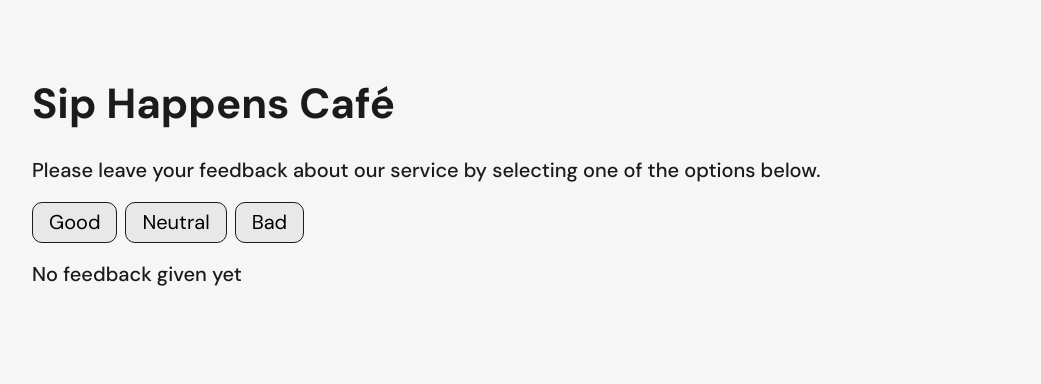
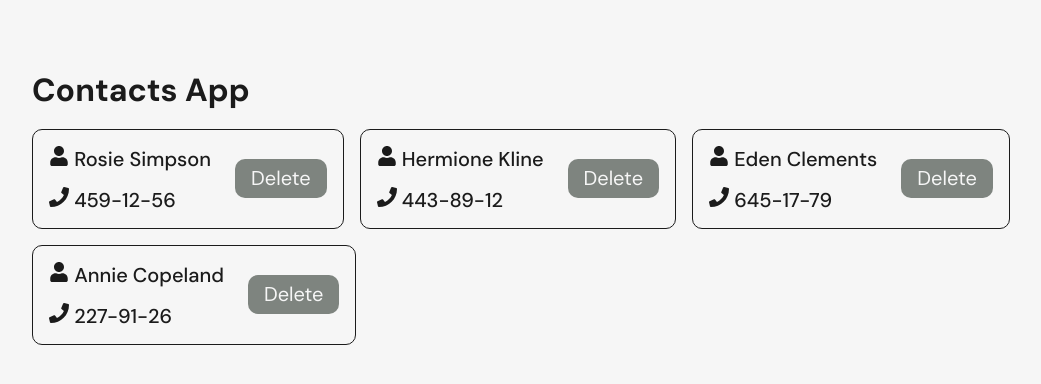
Before and after one commit to VPresich/my-react-template, a React (Vite) app: page / in a window 1280 px wide. Shown: the top 384 px of the page, without its empty margins (0-1041 px from the left). Built offline with nearby package versions, Linux system fonts and the light colour scheme.

Commit message:
Add Contact, ContactsList components

```diff
--- a/src/jsx/components/App.jsx
+++ b/src/jsx/components/App.jsx
@@ -1,52 +1,45 @@
-import { useState, useEffect } from 'react';
-
-import Description from './description/Description';
+import { useState } from 'react';
 import './App.css';
-import Options from './options/Options';
-import Feedback from './feedback/Feedback';
-import { KEY_LOCALSTORAGE } from '../localstorage/key-storage';
+import ContactList from './contacts-list/ContactsList';
+import contactsData from './contacts-list/contacts-data';
 
 const App = () => {
-  const initialReviews = {
-    good: 0,
-    neutral: 0,
-    bad: 0,
+  const [contacts, setContacts] = useState(contactsData);
+  //   const [filter, setFilter] = useState('');
+
+  //   // Додаємо новий контакт до списку
+  //   const handleAddContact = newContact => {
+  //     setContacts(prevContacts => [
+  //       ...prevContacts,
+  //       { ...newContact, id: Date.now() },
+  //     ]);
+  //   };
+
+  // Видаляємо контакт за його ідентифікатором
+  const handleDeleteContact = id => {
+    setContacts(prevContacts =>
+      prevContacts.filter(contact => contact.id !== id)
+    );
   };
 
-  const [reviews, setReviews] = useState(initialReviews);
-
-  const handleReview = type => {
-    setReviews(prevReviews => {
-      const newReviews = {
-        ...prevReviews,
-        [type]: prevReviews[type] + 1,
-      };
-      localStorage.setItem(KEY_LOCALSTORAGE, JSON.stringify(newReviews));
-      return newReviews;
-    });
-  };
-
-  const handleReset = () => {
-    setReviews(initialReviews);
-    localStorage.removeItem(KEY_LOCALSTORAGE);
-  };
-
-  useEffect(() => {
-    const storedReviews = JSON.parse(localStorage.getItem(KEY_LOCALSTORAGE));
-    if (storedReviews) {
-      setReviews(storedReviews);
-    }
-  }, []);
+  // Фільтрація контактів за ім'ям
+  //   const filteredContacts = contacts.filter(contact =>
+  //     contact.name.toLowerCase().includes(filter.toLowerCase())
+  //   );
 
   return (
     <div>
-      <Description />
-      <Options
-        onReview={handleReview}
-        onReset={handleReset}
-        reviews={reviews}
-      />
-      <Feedback reviews={reviews} />
+      <h1>Contacts App</h1>
+      {/* <ContactForm onAddContact={handleAddContact} />
+      <label>
+        Filter by Name:
+        <input
+          type="text"
+          value={filter}
+          onChange={e => setFilter(e.target.value)}
+        />
+      </label> */}
+      <ContactList contacts={contacts} onDeleteContact={handleDeleteContact} />
     </div>
   );
 };
--- /dev/null
+++ b/src/jsx/components/contacts-list/Contact.jsx
@@ -0,0 +1,25 @@
+import styles from './Contact.module.css';
+import { FaUser, FaPhone } from 'react-icons/fa';
+
+const Contact = ({ contact, onDeleteContact }) => {
+  return (
+    <li className={styles.contact} key={contact.id}>
+      <div className={styles.info}>
+        <p className={styles.name}>
+          <FaUser /> {contact.name}
+        </p>
+        <p className={styles.phone}>
+          <FaPhone /> {contact.number}
+        </p>
+      </div>
+      <button
+        className={styles.delete}
+        onClick={() => onDeleteContact(contact.id)}
+      >
+        Delete
+      </button>
+    </li>
+  );
+};
+
+export default Contact;
--- /dev/null
+++ b/src/jsx/components/contacts-list/Contact.module.css
@@ -0,0 +1,43 @@
+.contact {
+  display: flex;
+  align-items: center;
+  column-gap: 24px;
+  padding: 16px;
+  border-radius: 10px;
+  border: 1px solid var(--secondary-color);
+}
+
+.info {
+  display: flex;
+  flex-direction: column;
+}
+
+.name,
+.phone {
+  font-size: 20px;
+  font-weight: 500;
+  margin-bottom: 16px;
+}
+
+.delete {
+  cursor: pointer;
+  display: flex;
+  justify-content: center;
+  align-items: center;
+  padding-top: 8px;
+  padding-bottom: 8px;
+  padding-right: 16px;
+  padding-left: 16px;
+  border-radius: 10px;
+  color: var(--primary-color);
+  border: none;
+  background-color: var(--accent-color);
+  font-family: inherit;
+  font-size: 20px;
+  font-weight: 400;
+}
+
+.delete:hover,
+.delete:focus {
+  background-color: var(--btn-accent-color);
+}
--- /dev/null
+++ b/src/jsx/components/contacts-list/ContactsList.jsx
@@ -0,0 +1,18 @@
+import styles from './ContactsList.module.css';
+import Contact from './Contact';
+
+const ContactList = ({ contacts, onDeleteContact }) => {
+  return (
+    <ul className={styles['contacts-list']}>
+      {contacts.map(contact => (
+        <Contact
+          key={contact.id}
+          contact={contact}
+          onDeleteContact={onDeleteContact}
+        />
+      ))}
+    </ul>
+  );
+};
+
+export default ContactList;
--- /dev/null
+++ b/src/jsx/components/contacts-list/ContactsList.module.css
@@ -0,0 +1,6 @@
+.contacts-list {
+  margin-top: 20px;
+  display: flex;
+  flex-wrap: wrap;
+  gap: 16px;
+}
--- /dev/null
+++ b/src/jsx/components/contacts-list/contacts-data.js
@@ -0,0 +1,8 @@
+const contactsData = [
+  { id: 'id-1', name: 'Rosie Simpson', number: '459-12-56' },
+  { id: 'id-2', name: 'Hermione Kline', number: '443-89-12' },
+  { id: 'id-3', name: 'Eden Clements', number: '645-17-79' },
+  { id: 'id-4', name: 'Annie Copeland', number: '227-91-26' },
+];
+
+export default contactsData;
```
Also changed, not shown: src/jsx/components/AppFeedback.jsx (added, +52 -0 lines), src/jsx/components/loginform/LoginForm.jsx (added, +45 -0 lines), src/jsx/components/loginform/LoginForm.module.css (added, +76 -0 lines), src/jsx/components/options/option-handles.js (added, +15 -0 lines).
